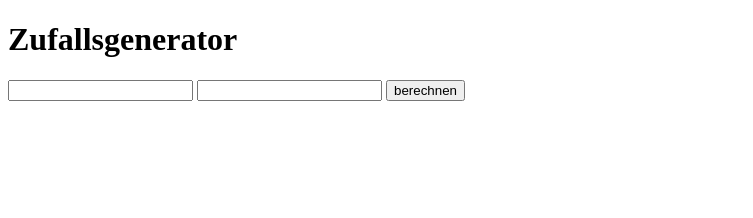
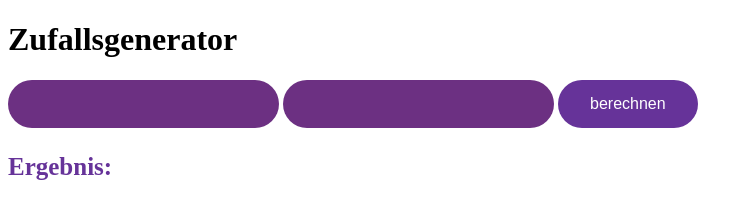
Before and after one commit to TheBloodFist/samuel_4aWI, a plain HTML site: page HTML:JS/Zufallsgenerator/index.html in a window 1280 px wide. Shown: the whole page, without its empty margins (0-753 px from the left). Drawn offline with Linux system fonts and the light colour scheme.

Commit message:
zufall_output_funktioniert

```diff
--- a/HTML:JS/Zufallsgenerator/index.html
+++ b/HTML:JS/Zufallsgenerator/index.html
@@ -17,6 +17,7 @@
         <input type="text" id="num2">
 
         <button onclick="generate()">berechnen</button>
+        <p>Ergebnis: <span id="Ausgabe"></span></p>
     </div>
 </body>
 </html>
--- a/HTML:JS/Zufallsgenerator/zufall.css
+++ b/HTML:JS/Zufallsgenerator/zufall.css
@@ -0,0 +1,37 @@
+button {
+
+    background-color: #663399;
+    border: none;
+    color: white;
+    padding: 15px 32px;
+    text-align: center;
+    text-decoration: none;
+    display: inline-block;
+    font-size: 16px;
+    border-radius: 25px;
+
+
+
+    }
+
+
+input {
+
+    background-color: #6C3082;
+    font-size: 16px;
+    padding: 15px 32px;
+    text-align: center;
+    font-size: 20;
+    color: white;
+    border-radius: 25px;
+    border-style: none;
+
+
+    }
+
+p {
+
+    font-size: 25px;
+    color: #663399;
+    font-weight: bold;
+}
--- a/HTML:JS/Zufallsgenerator/zufall.js
+++ b/HTML:JS/Zufallsgenerator/zufall.js
@@ -7,4 +7,6 @@ function generate(){
 
     let randomnumber = Math.floor(Math.random() * randomamountofnumbers) + parseInt(number1);
     console.log(randomnumber);
+
+    document.getElementById("Ausgabe").innerHTML = randomnumber
 }
```
Also changed, not shown: 1 other file.
